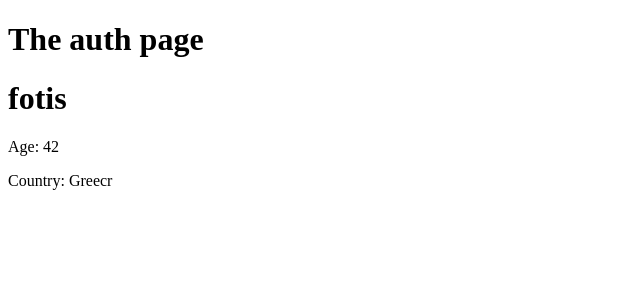
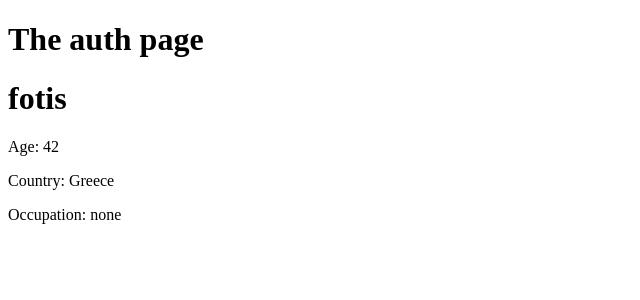
Before and after one commit to footios/23-bonus-next.js, a Next.js app: page /auth in a window 1280 px wide. Shown: the top 300 px of the page, without its empty margins (0-640 px from the left). Built offline with nearby package versions, Linux system fonts and the light colour scheme.

Commit message:
.gitignore fixed by running git rm -r --cashed .

```diff
--- a/components/User.js
+++ b/components/User.js
@@ -6,6 +6,7 @@ const user = (props) => {
             <h1>{props.name}</h1>
             <p>Age: {props.age} </p>
             <p>Country: {props.country} </p>
+            <p>Occupation: {props.occupation} </p>
         </div>
      );
 }
--- a/pages/auth/index.js
+++ b/pages/auth/index.js
@@ -5,7 +5,7 @@ const authPage = () => {
     return (
         <div>
             <h1>The auth page</h1>
-            <User name='fotis' age={42} country='Greecr' />
+            <User name='fotis' age={42} country='Greece' occupation='none' />
         </div>
      );
 }
```
Also changed, not shown: 1 other file (tests, documents, lock files or other folders).
